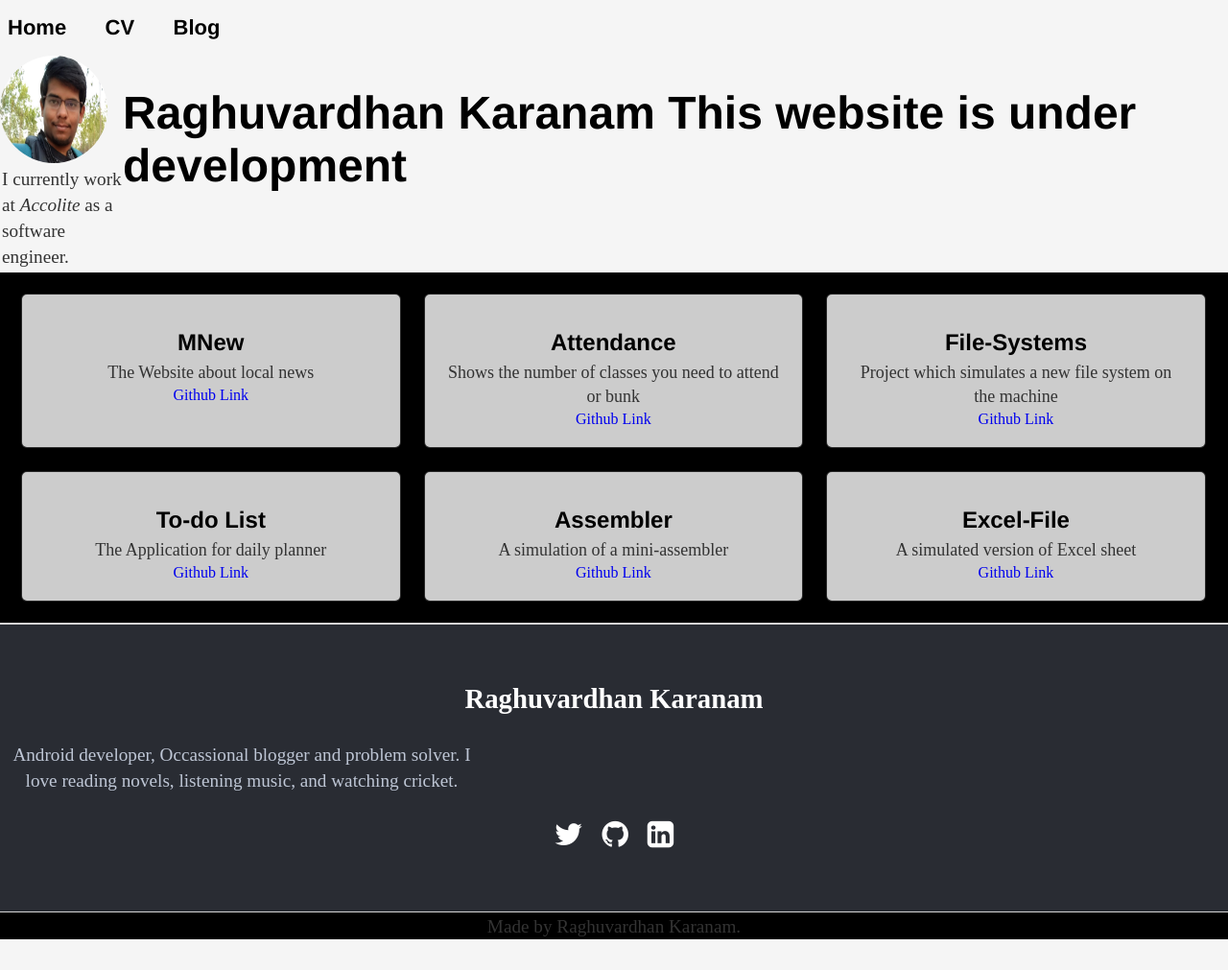
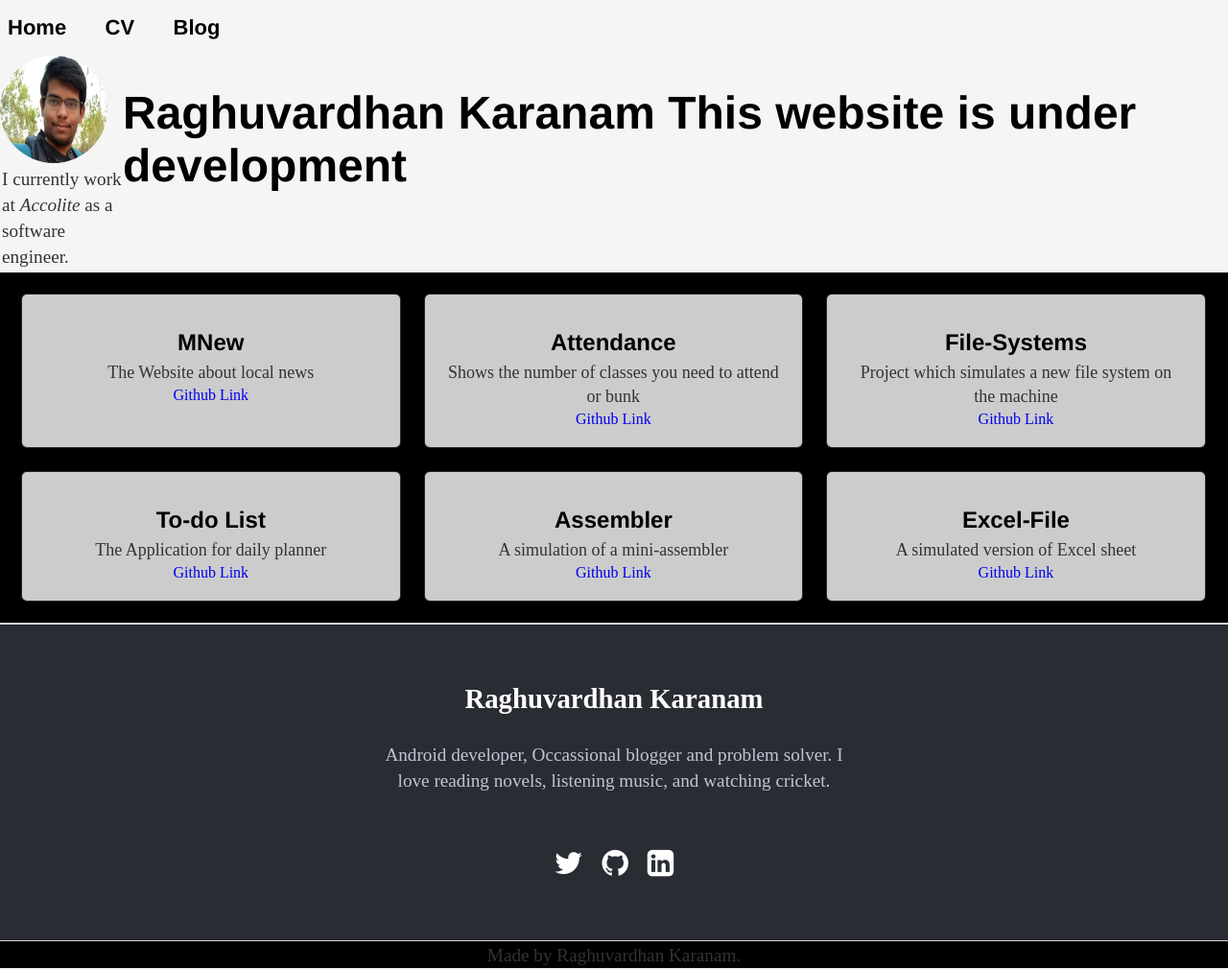
Before and after one commit to raghuvardhan/raghuvardhan.github.io, a Jekyll site: the page built from index.html, in a window 1280 px wide. Shown: the whole page at 96% size. Built offline with Jekyll 4.4.1, drawn with Linux system fonts in a browser that asks for light colours; before the commit the page ends 981 px from its top, so only the background shows below that.

Commit message:
Update css/main.css

```diff
--- a/css/main.css
+++ b/css/main.css
@@ -112,6 +112,7 @@ img {
 
 .site-footer p{
   width: 500px;
+  margin: 0 auto 2rem;
 }
 
 .footer-text{
```
